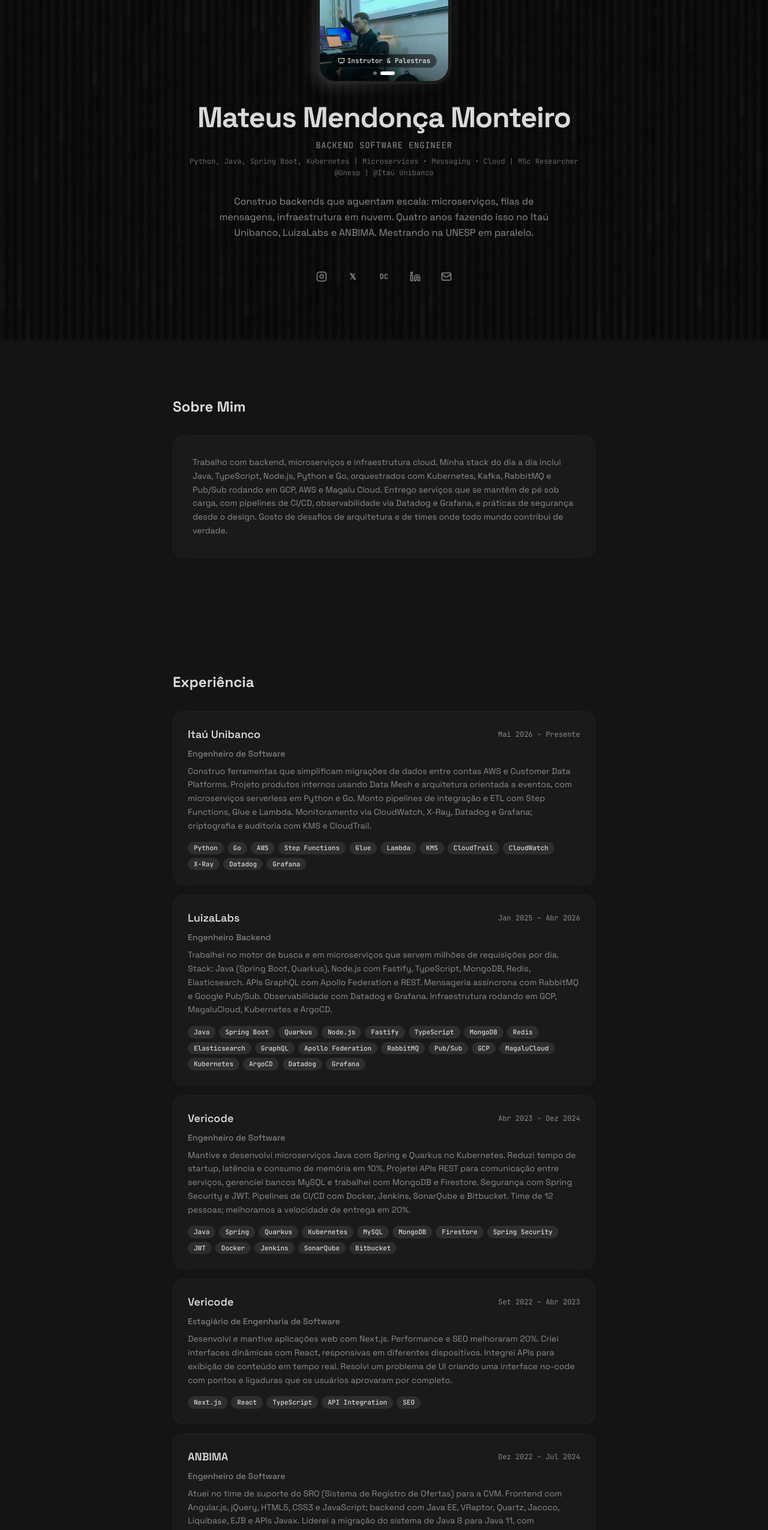
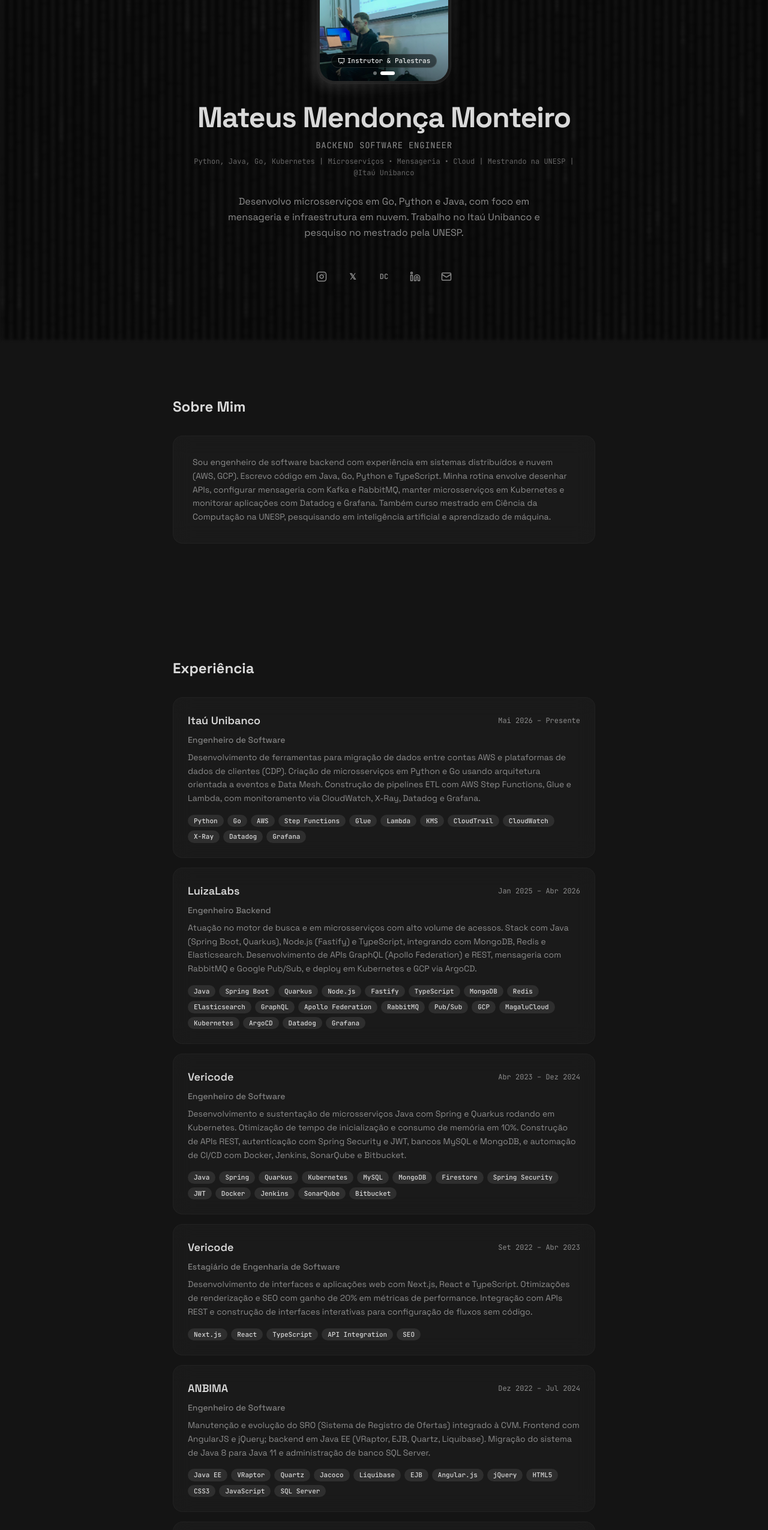
Before and after one commit to mateusememe/whoami, a React (Vite) app: page / in a window 1280 px wide. Shown: the part 234-2784 px from the top of the page at 60% size. Built offline with nearby package versions, Linux system fonts and the light colour scheme; the HTML template or start-up script is replaced by a standard one.

Commit message:
📝 style(i18n): rewrite all texts across PT/EN/ES following no-slop anti-AI prose guidelines

```diff
--- a/src/data/portfolio.ts
+++ b/src/data/portfolio.ts
@@ -86,9 +86,9 @@ export const experiences: Experience[] = [
       es: "May 2026 – Presente",
     },
     desc: {
-      pt: "Construo ferramentas que simplificam migrações de dados entre contas AWS e Customer Data Platforms. Projeto produtos internos usando Data Mesh e arquitetura orientada a eventos, com microserviços serverless em Python e Go. Monto pipelines de integração e ETL com Step Functions, Glue e Lambda. Monitoramento via CloudWatch, X-Ray, Datadog e Grafana; criptografia e auditoria com KMS e CloudTrail.",
-      en: "I build tools that simplify data migrations across multi-account AWS environments and Customer Data Platforms. I design internal products using Data Mesh and event-driven architecture, with serverless microservices in Python and Go. I wire up integration and ETL pipelines with Step Functions, Glue, and Lambda. Monitoring runs on CloudWatch, X-Ray, Datadog, and Grafana; encryption and audit through KMS and CloudTrail.",
-      es: "Construyo herramientas que simplifican migraciones de datos entre cuentas AWS y Customer Data Platforms. Diseño productos internos usando Data Mesh y arquitectura orientada a eventos, con microservicios serverless en Python y Go. Armo pipelines de integración y ETL con Step Functions, Glue y Lambda. Monitoreo vía CloudWatch, X-Ray, Datadog y Grafana; cifrado y auditoría con KMS y CloudTrail.",
+      pt: "Desenvolvimento de ferramentas para migração de dados entre contas AWS e plataformas de dados de clientes (CDP). Criação de microsserviços em Python e Go usando arquitetura orientada a eventos e Data Mesh. Construção de pipelines ETL com AWS Step Functions, Glue e Lambda, com monitoramento via CloudWatch, X-Ray, Datadog e Grafana.",
+      en: "Built tools for data migration between AWS accounts and Customer Data Platforms (CDP). Wrote microservices in Python and Go using event-driven architecture and Data Mesh. Built ETL pipelines with AWS Step Functions, Glue, and Lambda, monitored via CloudWatch, X-Ray, Datadog, and Grafana.",
+      es: "Desarrollo de herramientas para migración de datos entre cuentas AWS y plataformas de datos de clientes (CDP). Creación de microservicios en Python y Go usando arquitectura orientada a eventos y Data Mesh. Construcción de pipelines ETL con AWS Step Functions, Glue y Lambda, monitoreados con CloudWatch, X-Ray, Datadog y Grafana.",
     },
     tech: [
       "Python",
@@ -118,9 +118,9 @@ export const experiences: Experience[] = [
       es: "Ene 2025 – Abr 2026",
     },
     desc: {
-      pt: "Trabalhei no motor de busca e em microserviços que servem milhões de requisições por dia. Stack: Java (Spring Boot, Quarkus), Node.js com Fastify, TypeScript, MongoDB, Redis, Elasticsearch. APIs GraphQL com Apollo Federation e REST. Mensageria assíncrona com RabbitMQ e Google Pub/Sub. Observabilidade com Datadog e Grafana. Infraestrutura rodando em GCP, MagaluCloud, Kubernetes e ArgoCD.",
-      en: "I worked on the search engine and on microservices handling millions of daily requests. Stack: Java (Spring Boot, Quarkus), Node.js with Fastify, TypeScript, MongoDB, Redis, Elasticsearch. GraphQL APIs via Apollo Federation and REST. Async messaging with RabbitMQ and Google Pub/Sub. Observability through Datadog and Grafana. Infrastructure on GCP, MagaluCloud, Kubernetes, and ArgoCD.",
-      es: "Trabajé en el motor de búsqueda y en microservicios que procesan millones de solicitudes diarias. Stack: Java (Spring Boot, Quarkus), Node.js con Fastify, TypeScript, MongoDB, Redis, Elasticsearch. APIs GraphQL con Apollo Federation y REST. Mensajería asíncrona con RabbitMQ y Google Pub/Sub. Observabilidad con Datadog y Grafana. Infraestructura en GCP, MagaluCloud, Kubernetes y ArgoCD.",
+      pt: "Atuação no motor de busca e em microsserviços com alto volume de acessos. Stack com Java (Spring Boot, Quarkus), Node.js (Fastify) e TypeScript, integrando com MongoDB, Redis e Elasticsearch. Desenvolvimento de APIs GraphQL (Apollo Federation) e REST, mensageria com RabbitMQ e Google Pub/Sub, e deploy em Kubernetes e GCP via ArgoCD.",
+      en: "Worked on search engines and high-throughput microservices. Stack: Java (Spring Boot, Quarkus), Node.js (Fastify), and TypeScript, backed by MongoDB, Redis, and Elasticsearch. Built GraphQL (Apollo Federation) and REST APIs, async messaging with RabbitMQ and Pub/Sub, deployed to Kubernetes and GCP via ArgoCD.",
+      es: "Trabajo en el motor de búsqueda y en microservicios de alto tráfico. Stack con Java (Spring Boot, Quarkus), Node.js (Fastify) y TypeScript, integrando con MongoDB, Redis y Elasticsearch. Desarrollo de APIs GraphQL (Apollo Federation) y REST, mensajería con RabbitMQ y Pub/Sub, y despliegues en Kubernetes y GCP vía ArgoCD.",
     },
     tech: [
       "Java",
@@ -157,9 +157,9 @@ export const experiences: Experience[] = [
       es: "Abr 2023 – Dic 2024",
     },
     desc: {
-      pt: "Mantive e desenvolvi microserviços Java com Spring e Quarkus no Kubernetes. Reduzi tempo de startup, latência e consumo de memória em 10%. Projetei APIs REST para comunicação entre serviços, gerenciei bancos MySQL e trabalhei com MongoDB e Firestore. Segurança com Spring Security e JWT. Pipelines de CI/CD com Docker, Jenkins, SonarQube e Bitbucket. Time de 12 pessoas; melhoramos a velocidade de entrega em 20%.",
-      en: "I maintained and built Java microservices with Spring and Quarkus on Kubernetes. Cut startup time, latency, and memory usage by 10%. I designed REST APIs for inter-service communication, managed MySQL databases, and worked with MongoDB and Firestore. Security via Spring Security and JWT. CI/CD pipelines with Docker, Jenkins, SonarQube, and Bitbucket. Team of 12; we improved delivery speed by 20%.",
-      es: "Mantuve y desarrollé microservicios Java con Spring y Quarkus en Kubernetes. Reduje tiempo de arranque, latencia y consumo de memoria en un 10%. Diseñé APIs REST para comunicación entre servicios, administré bases MySQL y trabajé con MongoDB y Firestore. Seguridad con Spring Security y JWT. Pipelines de CI/CD con Docker, Jenkins, SonarQube y Bitbucket. Equipo de 12 personas; mejoramos la velocidad de entrega en un 20%.",
+      pt: "Desenvolvimento e sustentação de microsserviços Java com Spring e Quarkus rodando em Kubernetes. Otimização de tempo de inicialização e consumo de memória em 10%. Construção de APIs REST, autenticação com Spring Security e JWT, bancos MySQL e MongoDB, e automação de CI/CD com Docker, Jenkins, SonarQube e Bitbucket.",
+      en: "Maintained and deployed Java microservices with Spring and Quarkus on Kubernetes. Lowered startup time and memory use by 10%. Built REST APIs, authentication with Spring Security and JWT, MySQL and MongoDB storage, with CI/CD on Docker, Jenkins, SonarQube, and Bitbucket.",
+      es: "Desarrollo y mantenimiento de microservicios Java con Spring y Quarkus en Kubernetes. Optimización de tiempo de inicio y memoria en 10%. Construcción de APIs REST, autenticación con Spring Security y JWT, bases MySQL y MongoDB, y automatización de CI/CD con Docker, Jenkins, SonarQube y Bitbucket.",
     },
     tech: [
       "Java",
@@ -190,9 +190,9 @@ export const experiences: Experience[] = [
       es: "Sep 2022 – Abr 2023",
     },
     desc: {
-      pt: "Desenvolvi e mantive aplicações web com Next.js. Performance e SEO melhoraram 20%. Criei interfaces dinâmicas com React, responsivas em diferentes dispositivos. Integrei APIs para exibição de conteúdo em tempo real. Resolvi um problema de UI criando uma interface no-code com pontos e ligaduras que os usuários aprovaram por completo.",
-      en: "I built and maintained web applications with Next.js. Performance and SEO improved by 20%. I created dynamic React interfaces, responsive across devices. I integrated APIs for real-time content display. I solved a UI problem by building a no-code interface with dots and ties that users approved without reservations.",
-      es: "Desarrollé y mantuve aplicaciones web con Next.js. Rendimiento y SEO mejoraron un 20%. Creé interfaces dinámicas con React, responsivas en distintos dispositivos. Integré APIs para mostrar contenido en tiempo real. Resolví un problema de UI creando una interfaz no-code con puntos y ligaduras que los usuarios aprobaron sin objeciones.",
+      pt: "Desenvolvimento de interfaces e aplicações web com Next.js, React e TypeScript. Otimizações de renderização e SEO com ganho de 20% em métricas de performance. Integração com APIs REST e construção de interfaces interativas para configuração de fluxos sem código.",
+      en: "Built web applications using Next.js, React, and TypeScript. Improved rendering and SEO metrics by 20%. Integrated REST APIs and created interactive interfaces for no-code workflow builders.",
+      es: "Desarrollo de aplicaciones web con Next.js, React y TypeScript. Optimización de renderizado y SEO con 20% de mejora en métricas de rendimiento. Integración de APIs REST y creación de interfaces interactivas para constructores de flujo no-code.",
     },
     tech: ["Next.js", "React", "TypeScript", "API Integration", "SEO"],
   },
@@ -209,9 +209,9 @@ export const experiences: Experience[] = [
       es: "Dic 2022 – Jul 2024",
     },
     desc: {
-      pt: "Atuei no time de suporte do SRO (Sistema de Registro de Ofertas) para a CVM. Frontend com Angular.js, jQuery, HTML5, CSS3 e JavaScript; backend com Java EE, VRaptor, Quartz, Jacoco, Liquibase, EJB e APIs Javax. Liderei a migração do sistema de Java 8 para Java 11, com refactoring cuidadoso do código legado. Gerenciei o banco SQL Server, garantindo queries eficientes e integridade dos dados.",
-      en: "I worked on the SRO (Offer Registration System) support team for the CVM. Frontend: Angular.js, jQuery, HTML5, CSS3, JavaScript. Backend: Java EE, VRaptor, Quartz, Jacoco, Liquibase, EJB, Javax APIs. I led the migration from Java 8 to Java 11, refactoring legacy code throughout. I managed the SQL Server database, keeping queries efficient and data consistent.",
-      es: "Trabajé en el equipo de soporte del SRO (Sistema de Registro de Ofertas) para la CVM. Frontend: Angular.js, jQuery, HTML5, CSS3, JavaScript. Backend: Java EE, VRaptor, Quartz, Jacoco, Liquibase, EJB, APIs Javax. Lideré la migración del sistema de Java 8 a Java 11, refactorizando código legado a fondo. Administré la base SQL Server, manteniendo queries eficientes y datos consistentes.",
+      pt: "Manutenção e evolução do SRO (Sistema de Registro de Ofertas) integrado à CVM. Frontend com AngularJS e jQuery; backend em Java EE (VRaptor, EJB, Quartz, Liquibase). Migração do sistema de Java 8 para Java 11 e administração de banco SQL Server.",
+      en: "Maintained and updated the Offer Registration System (SRO) for the CVM. Frontend in AngularJS and jQuery; backend in Java EE (VRaptor, EJB, Quartz, Liquibase). Migrated the codebase from Java 8 to Java 11 and managed the SQL Server database.",
+      es: "Mantenimiento y evolución del SRO (Sistema de Registro de Ofertas) para la CVM. Frontend con AngularJS y jQuery; backend en Java EE (VRaptor, EJB, Quartz, Liquibase). Migración del código de Java 8 a Java 11 y administración de base de datos SQL Server.",
     },
     tech: [
       "Java EE",
@@ -241,9 +241,9 @@ export const experiences: Experience[] = [
       es: "Abr 2022 – Sep 2022",
     },
     desc: {
-      pt: "Desenvolvi funcionalidades para uma plataforma de planejamento e monitoramento de obras. O software roda em mais de 200 empresas e serve mais de 1.000 usuários, gerenciando mais de 2.600 canteiros. Trabalhei no time de User Insights. Deploy com Docker.",
-      en: "I built features for a construction planning and monitoring platform. The software runs in 200+ companies, serves 1,000+ users, and manages 2,600+ job sites. I worked on the User Insights team. Deployments ran on Docker.",
-      es: "Desarrollé funcionalidades para una plataforma de planificación y monitoreo de obras. El software corre en más de 200 empresas, sirve a más de 1.000 usuarios y administra más de 2.600 obras. Trabajé en el equipo de User Insights. Deploy con Docker.",
+      pt: "Desenvolvimento de funcionalidades para plataforma SaaS de gestão e planejamento de obras civis, atendendo mais de 200 empresas e 1.000 usuários em 2.600 canteiros. Atuação com React, Node.js e Docker no time de User Insights.",
+      en: "Built features for a construction planning SaaS platform used by 200+ companies and 1,000+ users across 2,600 job sites. Worked with React, Node.js, and Docker in the User Insights team.",
+      es: "Desarrollo de funciones para plataforma SaaS de planificación de obras civiles, atendiendo a más de 200 empresas y 1.000 usuarios en 2.600 obras. Trabajo con React, Node.js y Docker en el equipo de User Insights.",
     },
     tech: ["JavaScript", "React", "Node.js", "Docker"],
   },
@@ -252,7 +252,7 @@ export const experiences: Experience[] = [
     role: {
       pt: "Estagiário de Desenvolvimento de Software",
       en: "Software Development Intern",
-      es: "Pasante de Desarrollo de Software",
+      es: "Pasante de Desenvolvimento de Software",
     },
     period: {
       pt: "Fev 2021 – Mar 2022",
@@ -260,9 +260,9 @@ export const experiences: Experience[] = [
       es: "Feb 2021 – Mar 2022",
     },
     desc: {
-      pt: "Criei uma aplicação web para gestão de espaços de co-working, eventos e agendas, com check-in e check-out. Stack: HTML, CSS, JavaScript, PHP, jQuery, MySQL. Colaborei no design e manutenção do banco de dados. Deploy via Docker, testes automatizados com Robot Framework.",
-      en: "I built a web app for managing co-working spaces, events, and schedules, with check-in and check-out. Stack: HTML, CSS, JavaScript, PHP, jQuery, MySQL. I collaborated on database design and maintenance. Deployments via Docker, automated tests with Robot Framework.",
-      es: "Creé una aplicación web para gestión de espacios de co-working, eventos y agendas, con check-in y check-out. Stack: HTML, CSS, JavaScript, PHP, jQuery, MySQL. Colaboré en el diseño y mantenimiento de la base de datos. Deploy vía Docker, pruebas automatizadas con Robot Framework.",
+      pt: "Construção de sistema web para controle de espaços de coworking, reservas de salas e gestão de eventos com check-in. Stack com PHP, MySQL, JavaScript e jQuery, com containerização em Docker e testes com Robot Framework.",
+      en: "Created a web system for coworking space management, room booking, and event check-in. Stack: PHP, MySQL, JavaScript, and jQuery, containerized with Docker and tested using Robot Framework.",
+      es: "Creación de sistema web para gestión de espacios de coworking, reserva de salas y eventos con check-in. Stack con PHP, MySQL, JavaScript y jQuery, con Docker y pruebas en Robot Framework.",
     },
     tech: ["HTML", "CSS", "JavaScript", "PHP", "jQuery", "MySQL", "Docker", "Robot Framework"],
   },
--- a/src/i18n/translations.ts
+++ b/src/i18n/translations.ts
@@ -18,14 +18,14 @@ export const translations: Translations = {
     es: "Backend Software Engineer",
   },
   "hero.subtitle": {
-    pt: "Python, Java, Spring Boot, Kubernetes | Microservices • Messaging • Cloud | MSc Researcher @Unesp | @Itaú Unibanco",
-    en: "Python, Java, Spring Boot, Kubernetes | Microservices • Messaging • Cloud | MSc Researcher @Unesp | @Itaú Unibanco",
-    es: "Python, Java, Spring Boot, Kubernetes | Microservices • Messaging • Cloud | MSc Researcher @Unesp | @Itaú Unibanco",
+    pt: "Python, Java, Go, Kubernetes | Microserviços • Mensageria • Cloud | Mestrando na UNESP | @Itaú Unibanco",
+    en: "Python, Java, Go, Kubernetes | Microservices • Messaging • Cloud | MSc Researcher @UNESP | @Itaú Unibanco",
+    es: "Python, Java, Go, Kubernetes | Microservicios • Mensajería • Cloud | Investigador de Maestría @UNESP | @Itaú Unibanco",
   },
   "hero.summary": {
-    pt: "Construo backends que aguentam escala: microserviços, filas de mensagens, infraestrutura em nuvem. Quatro anos fazendo isso no Itaú Unibanco, LuizaLabs e ANBIMA. Mestrando na UNESP em paralelo.",
-    en: "I build backends that hold up at scale: microservices, message queues, cloud infrastructure. Four years doing this at Itaú Unibanco, LuizaLabs, and ANBIMA. Pursuing an MSc at UNESP on the side.",
-    es: "Construyo backends que aguantan escala: microservicios, colas de mensajes, infraestructura en la nube. Cuatro años haciendo esto en Itaú Unibanco, LuizaLabs y ANBIMA. Cursando maestría en la UNESP en paralelo.",
+    pt: "Desenvolvo microsserviços em Go, Python e Java, com foco em mensageria e infraestrutura em nuvem. Trabalho no Itaú Unibanco e pesquiso no mestrado pela UNESP.",
+    en: "I build backend services in Go, Python, and Java, focusing on messaging and cloud infrastructure. Currently at Itaú Unibanco and doing MSc research at UNESP.",
+    es: "Desarrollo microservicios en Go, Python y Java, enfocados en mensajería e infraestructura en la nube. Trabajo en Itaú Unibanco e investigo en maestría en la UNESP.",
   },
   "hero.photoProfile": {
     pt: "Perfil",
@@ -41,9 +41,9 @@ export const translations: Translations = {
   // About
   "about.title": { pt: "Sobre Mim", en: "About Me", es: "Sobre Mí" },
   "about.text": {
-    pt: "Trabalho com backend, microserviços e infraestrutura cloud. Minha stack do dia a dia inclui Java, TypeScript, Node.js, Python e Go, orquestrados com Kubernetes, Kafka, RabbitMQ e Pub/Sub rodando em GCP, AWS e Magalu Cloud. Entrego serviços que se mantêm de pé sob carga, com pipelines de CI/CD, observabilidade via Datadog e Grafana, e práticas de segurança desde o design. Gosto de desafios de arquitetura e de times onde todo mundo contribui de verdade.",
-    en: "I work on backend systems, microservices, and cloud infrastructure. My day-to-day stack covers Java, TypeScript, Node.js, Python, and Go, orchestrated with Kubernetes, Kafka, RabbitMQ, and Pub/Sub on GCP, AWS, and Magalu Cloud. I ship services that stay up under load, with CI/CD pipelines, Datadog and Grafana observability, and security baked in from the design phase. I look for architecture challenges and teams where everyone pulls their weight.",
-    es: "Trabajo con backend, microservicios e infraestructura cloud. Mi stack del día a día incluye Java, TypeScript, Node.js, Python y Go, orquestados con Kubernetes, Kafka, RabbitMQ y Pub/Sub en GCP, AWS y Magalu Cloud. Entrego servicios que se mantienen en pie bajo carga, con pipelines de CI/CD, observabilidad vía Datadog e Grafana, y seguridad integrada desde el diseño. Me gustan los desafíos de arquitectura y los equipos donde todos contribuyen de verdad.",
+    pt: "Sou engenheiro de software backend com experiência em sistemas distribuídos e nuvem (AWS, GCP). Escrevo código em Java, Go, Python e TypeScript. Minha rotina envolve desenhar APIs, configurar mensageria com Kafka e RabbitMQ, manter microsserviços em Kubernetes e monitorar aplicações com Datadog e Grafana. Também curso mestrado em Ciência da Computação na UNESP, pesquisando em inteligência artificial e aprendizado de máquina.",
+    en: "I'm a backend software engineer working on distributed systems and cloud platforms (AWS, GCP). I write Java, Go, Python, and TypeScript. My daily work involves designing APIs, configuring messaging with Kafka and RabbitMQ, running microservices on Kubernetes, and monitoring production with Datadog and Grafana. I'm also pursuing a master's degree in Computer Science at UNESP, researching AI and machine learning.",
+    es: "Soy ingeniero de software backend con experiencia en sistemas distribuidos y nube (AWS, GCP). Escribo código en Java, Go, Python y TypeScript. Mi trabajo diario incluye diseñar APIs, configurar mensajería con Kafka y RabbitMQ, operar microservicios en Kubernetes y monitorear producción con Datadog y Grafana. También curso una maestría en Ciencias de la Computación en la UNESP, investigando en IA y machine learning.",
   },
 
   // Experience
@@ -76,14 +76,18 @@ export const translations: Translations = {
 
   // Contact
   "contact.title": { pt: "Contato", en: "Contact", es: "Contacto" },
-  "contact.cta": { pt: "Vamos conversar?", en: "Let's talk?", es: "¿Hablamos?" },
+  "contact.cta": {
+    pt: "Canais diretos para contato profissional e projetos.",
+    en: "Direct channels for professional contact and projects.",
+    es: "Canales directos para contacto profesional y proyectos.",
+  },
 
   // 404
   "notFound.title": { pt: "Página não encontrada", en: "Page Not Found", es: "Página no encontrada" },
   "notFound.message": {
-    pt: "A página que você está procurando não existe.",
-    en: "The page you are looking for does not exist.",
-    es: "La página que estás buscando no existe.",
+    pt: "A página solicitada não existe.",
+    en: "The requested page does not exist.",
+    es: "La página solicitada no existe.",
   },
   "notFound.backHome": { pt: "Voltar para o início", en: "Back to Home", es: "Volver al inicio" },
 };
```
